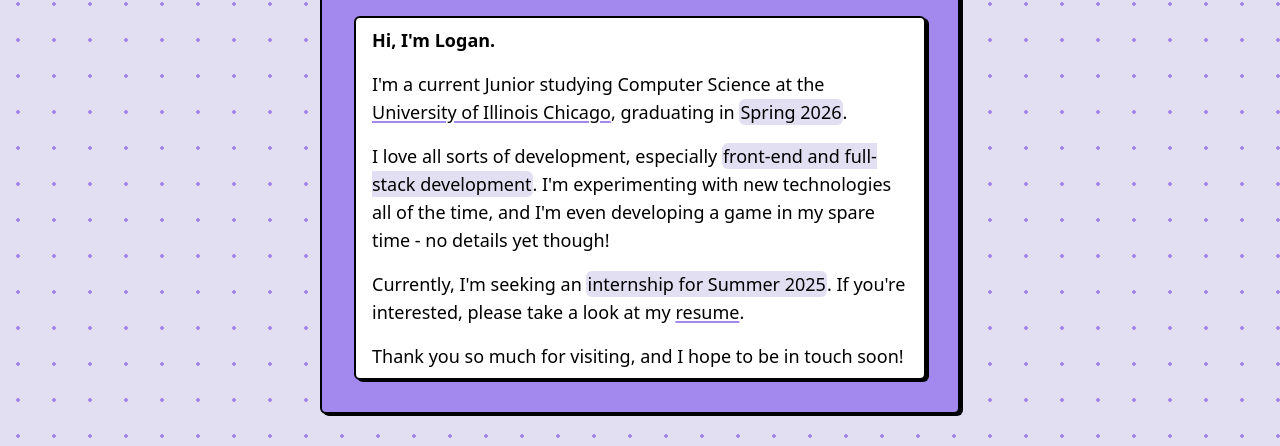
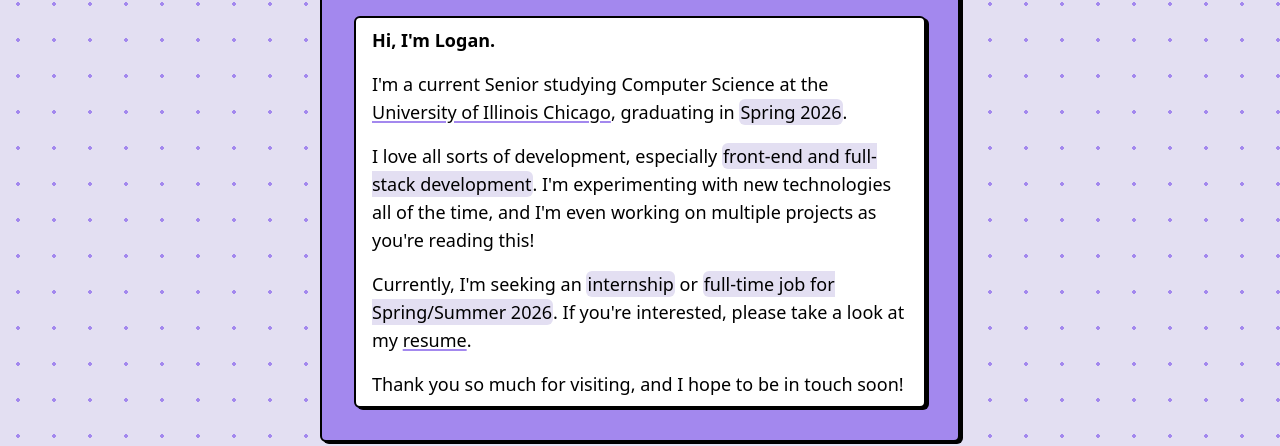
Before and after one commit to loganlucas13/portfolio-website, a React (Vite) app: page / in a window 1280 px wide. Shown: the part 302-748 px from the top of the page. Built offline with nearby package versions, Linux system fonts and the light colour scheme.

Commit message:
updated description to be more up-to-date

```diff
--- a/src/components/pages/home.tsx
+++ b/src/components/pages/home.tsx
@@ -93,7 +93,7 @@ export const InnerHome = () => {
                             Hi, I'm Logan.
                         </p>
                         <p className="text-2xl md:text-lg leading-9">
-                            I'm a current Junior studying Computer Science at
+                            I'm a current Senior studying Computer Science at
                             the{' '}
                             <a
                                 className="underline decoration-main decoration-2 underline-offset-2 hover:cursor-pointer"
@@ -118,15 +118,21 @@ export const InnerHome = () => {
                                 front-end and full-stack development
                             </span>
                             . I'm experimenting with new technologies all of the
-                            time, and I'm even developing a game in my spare
-                            time - no details yet though!
+                            time, and I'm even working on multiple projects as
+                            you're reading this!
                         </p>
                         <p className="text-2xl md:text-lg leading-9">
                             Currently, I'm seeking an{' '}
                             <span
                                 className={`transition-all p-[0.0625rem] rounded-base ${textHighlighting}`}
                             >
-                                internship for Summer 2025
+                                internship
+                            </span>{' '}
+                            or{' '}
+                            <span
+                                className={`transition-all p-[0.0625rem] rounded-base ${textHighlighting}`}
+                            >
+                                full-time job for Spring/Summer 2026
                             </span>
                             . If you're interested, please take a look at my{' '}
                             <a
```
